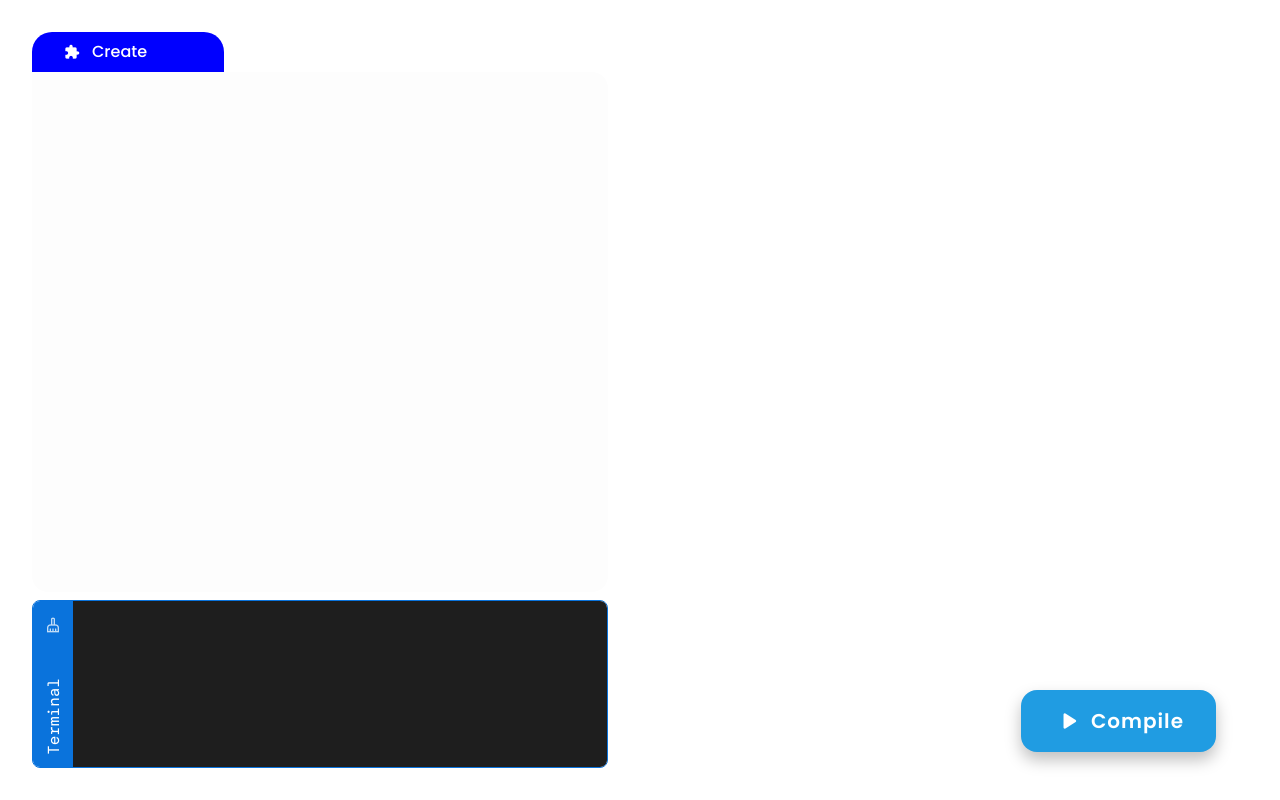
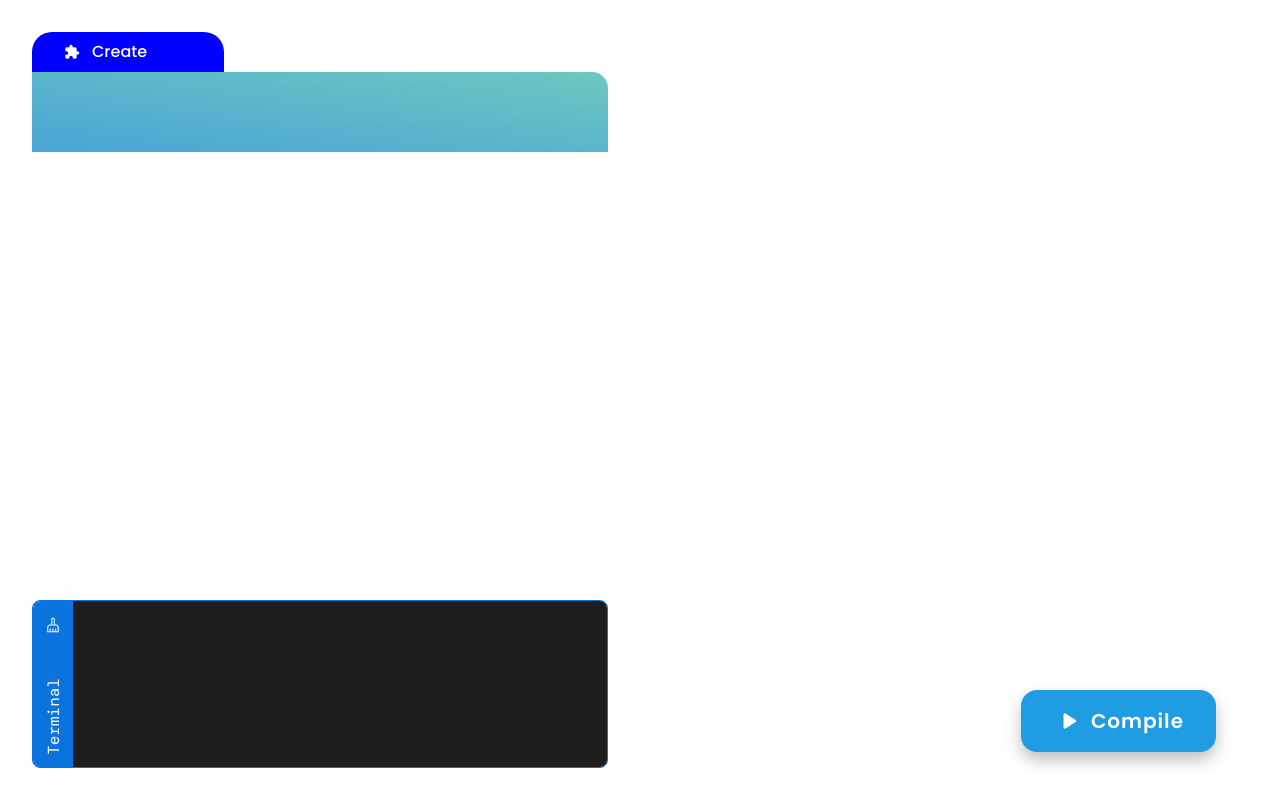
Before and after one commit to CreateBaseNZ/simulation, a website: page public/index.html in a window 1280 px wide. Drawn offline with nearby package versions, Linux system fonts and the light colour scheme; a web font is replaced by a local one.

Commit message:
Scrolling element

```diff
--- a/public/index.html
+++ b/public/index.html
@@ -19,17 +19,20 @@
 </head>
 
 <body>
-  <div class="main-container">
   <div class="main-wrapper">
     <div class="tab-wrapper">
       <div class="tab educ-tab"><i class="material-icons-round">extension</i><span class="span-inherit">Create</span></div>
     </div>
+    <div class="content-container">
       <div class="content-wrapper">
-        <div class="content educ-content">
+        <div class="content-header">
           <div class="sim-h1"></div>
         </div>
+        <div class="content educ-content">
+
         </div>
-      <!-- <div class="resizer"></div> -->
+      </div>
+    </div>
   </div>
   <div class="terminal-wrapper">
     <div class="terminal-header">
@@ -38,7 +41,6 @@
     </div>
     <div class="terminal"></div>
   </div>
-  </div>
   <canvas id="gameCanvas"></canvas>
   <div class="compile-btn"><i class="material-icons-round">play_arrow</i><span class="span-inherit">Compile</span></div>
 </body>
--- a/public/index.scss
+++ b/public/index.scss
@@ -90,16 +90,6 @@ body {
   width: 100%;
   flex: 0 0 2.5rem;
 }
-.content-wrapper {
-  display: flex;
-  width: 100%;
-  flex: 1 1 0;
-  min-height: 0;
-  border-radius: 0 1rem 1rem 1rem;
-  overflow: hidden;
-  padding: 0 4px;
-  background: $bg-light;
-}
 
 .tab {
   height: 100%;
@@ -126,16 +116,62 @@ body {
   }
 }
 
-.content {
+.content-container {
+  display: flex;
+  width: 100%;
+  flex: 1 1 0;
+  border-radius: 0 1rem 1rem 1rem;
+  overflow: hidden;
+  background: $bg-light;
+}
+
+.content-wrapper {
+  display: flex;
+  flex-direction: column;
+  width: 100%;
   height: 100%;
+}
+
+.content-header {
+  position: absolute;
+  top: 2.5rem;
+  left: 0;
+  display: flex;
+  align-items: center;
+  justify-content: flex-start;
   width: 100%;
-  overflow-x: hidden;
-  overflow-y: scroll;
-  padding: 0 5vw 5vw 5vw;
+  height: 5rem;
+  background: linear-gradient(to top right, #48A4D6, #6CC8BF);
+  border-radius: 0 1rem 0 0;
   .sim-h1 {
     font-size: 1.75rem;
     font-weight: 600;
-    // padding-top: ;
+    letter-spacing: 0.05em;
+    margin-left: 5vw;
+    color: $lightest;
+  }
+}
+
+.content {
+  width: calc(100% - 4px);
+  padding: 5rem 5vw 5vw 5vw;
+  height: 100%;
+  overflow-x: hidden;
+  overflow-y: scroll;
+  position: relative;
+  &::-webkit-scrollbar {
+    width: 10px;
+  }
+  &::-webkit-scrollbar-track {
+    background: none;
+  }
+  &::-webkit-scrollbar-thumb {
+    background: rgba(120, 109, 151, 0.5) !important;
+    border-radius: 1rem;
+    border: thin solid $lightest;
+    transition: background-color 0.1s ease-out;  }
+  &::-webkit-scrollbar-thumb:hover {
+    background: rgba(120, 109, 151, 1);
   }
   .sim-h2 {
     font-size: 1.25rem;
@@ -146,23 +182,6 @@ body {
     font-size: 0.85rem;
     margin: 1em 0;
     color: $darkest;
-  }
-  &::-webkit-scrollbar {
-    width: 10px;
-  }
-  &::-webkit-scrollbar-track {
-    background: none;
-  }
-  &::-webkit-scrollbar-thumb {
-    background: rgba(120, 109, 151, 0.5);
-    background-clip: padding-box;
-    border-radius: 1rem;
-    border: thin solid $lightest;
-    opacity: 0.5;
-    transition: background-color 0.1s ease-out;
-  }
-  &::-webkit-scrollbar-thumb:hover {
-    background: rgba(120, 109, 151, 1);
   }
 }
 
--- a/src/Ui.ts
+++ b/src/Ui.ts
@@ -102,7 +102,6 @@ export class Ui {
               move: function (e) {
                 e.target.style.height = (e.clientY - e.target.offsetTop - 8) + 'px';
                 const terminalWrapper = document.querySelector('.terminal-wrapper') as HTMLElement;
-                console.log(terminalWrapper)
                 terminalWrapper.style.height = (terminalWrapper.offsetTop - e.clientY + terminalWrapper.offsetHeight) + 'px';
               }
             }
@@ -119,6 +118,18 @@ export class Ui {
               }
             }
           })
+
+        educContent.addEventListener('scroll', (e) => {
+          const scrollPos = educContent.scrollTop;
+          const contentHeader = document.querySelector(".content-header");
+          if (scrollPos === 0) {
+            contentHeader.classList.add("large");
+            contentHeader.classList.remove("small");
+          } else {
+            contentHeader.classList.remove("large");
+            contentHeader.classList.add("small");
+          }
+        })
     }
 
     public GetAdvancedTexture() {
@@ -126,10 +137,7 @@ export class Ui {
     }
 
     private CreateSubsystemHeading(parentElement: HTMLElement, content: string) {
-        const text = document.createElement("div");
-        text.className = "sim-h1";
-        text.innerText = content;
-        parentElement.appendChild(text);
+        document.querySelector('.sim-h1').innerHTML = content;
     }
 
     private CreateTaskHeading(parentElement: HTMLElement, content: string) {
```
Also changed, not shown: public/index.min.css. Lines whose indentation alone changed are shown as unchanged.
